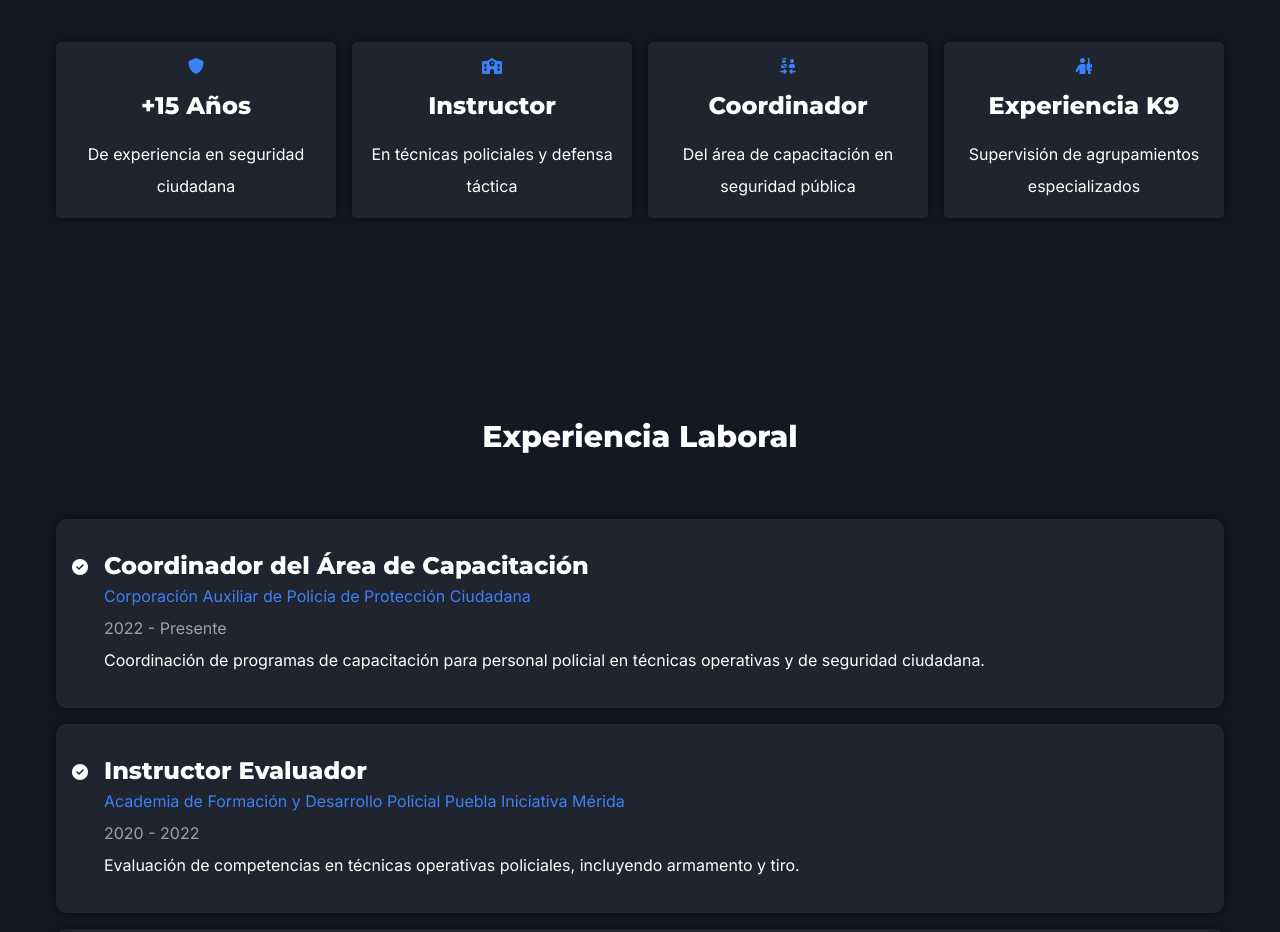
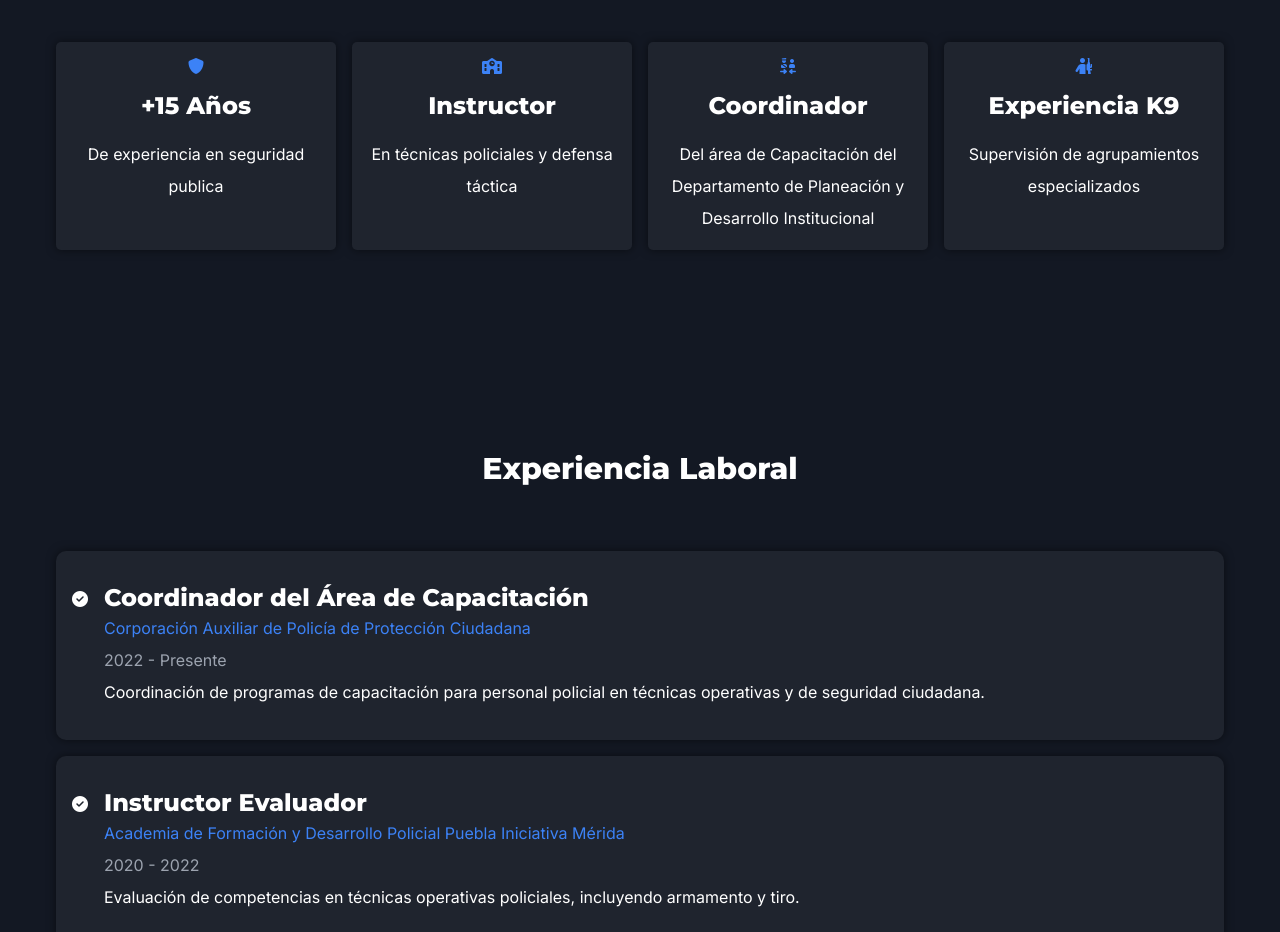
Before and after one commit to Axel-Meyrek/PORTAFOLIO-MARCO-ANTONIO-BAEZ, a website: page index.html in a window 1280 px wide. Shown: the part 980-1912 px from the top of the page. Drawn offline with nearby package versions, Linux system fonts and the light colour scheme.

Commit message:
Change data

```diff
--- a/index.html
+++ b/index.html
@@ -58,7 +58,7 @@
                 <article class="profile_card">
                     <i class="fa-solid fa-shield home_icon"></i>
                     <p class="card_title">+15 Años</p>
-                    <p class="card_description">De experiencia en seguridad ciudadana</p>
+                    <p class="card_description">De experiencia en seguridad publica</p>
                 </article>
                 <article class="profile_card">
                     <i class="fa-solid fa-school home_icon"></i>
@@ -68,7 +68,7 @@
                 <article class="profile_card">
                     <i class="fa-solid fa-person-military-to-person home_icon"></i>
                     <p class="card_title">Coordinador</p>
-                    <p class="card_description">Del área de capacitación en seguridad pública</p>
+                    <p class="card_description">Del área de Capacitación del Departamento de Planeación y Desarrollo Institucional</p>
                 </article>
                 <article class="profile_card">
                     <i class="fa-solid fa-person-rifle home_icon"></i>
```
